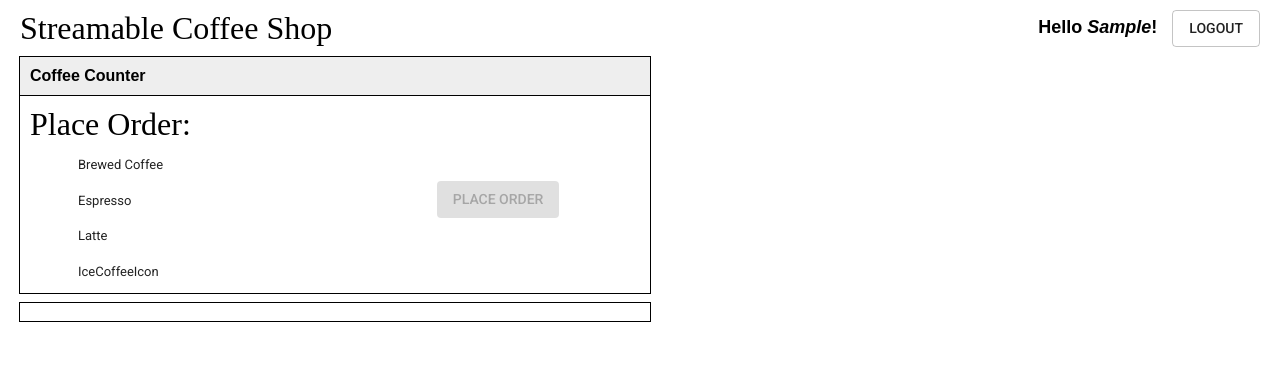
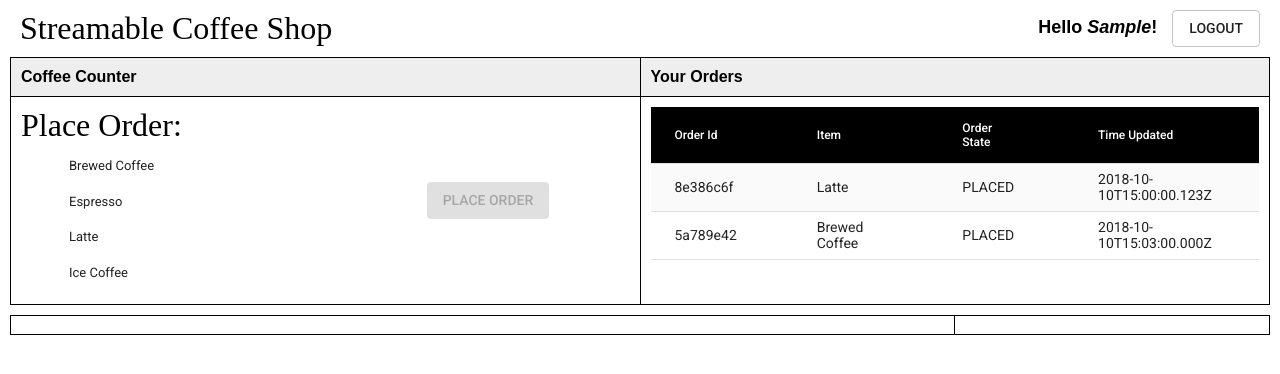
Before and after one commit to ExpediaGroup/hello-streams, a React (Create React App) app in the folder coffee-shop/: page / in a window 1280 px wide. Both pictures are taken after typing "Sample" into the empty fields and a click on the input "Login". Shown: the top 374 px of the page. Built offline with nearby package versions, Linux system fonts and the light colour scheme.

Commit message:
Added CustomerOrderDisplay

```diff
--- a/coffee-shop/src/components/CoffeeCounter.jsx
+++ b/coffee-shop/src/components/CoffeeCounter.jsx
@@ -1,5 +1,6 @@
 import React from 'react';
 
+import ClickAwayListener from '@material-ui/core/ClickAwayListener';
 import Button from '@material-ui/core/Button';
 import List from '@material-ui/core/List';
 import ListItem from '@material-ui/core/ListItem';
@@ -15,33 +16,25 @@ import './CoffeeCounter.css'
 class CoffeeCounter extends React.Component {
   constructor(props) {
     super(props);
-    this.state = {selectedIndex: undefined};
+    this.state = {
+      username: props.username,
+      selectedIndex: undefined
+    };
 
-    this.menuItems = [{
-        component: BrewedCoffeeIcon,
-        altText: 'brewed-coffee',
-        text: 'Brewed Coffee',
-        requiredBeans: 5
-      },{
-        component: EspressoIcon,
-        altText: 'espresso',
-        text: 'Espresso',
-        requiredBeans: 8
-      },{
-        component: LatteIcon,
-        altText: 'latte',
-        text: 'Latte',
-        requiredBeans: 7
-      },{
-        component: IceCoffeeIcon,
-        altText: 'espresso',
-        text: 'IceCoffeeIcon',
-        requiredBeans: 4
-      }
+    this.menuItems = [
+      this.createItem(BrewedCoffeeIcon, 'brewed-coffee', 'Brewed Coffee', 5),
+      this.createItem(EspressoIcon, 'espresso', 'Espresso', 8),
+      this.createItem(LatteIcon, 'latte', 'Latte', 7),
+      this.createItem(IceCoffeeIcon, 'ice coffee', 'Ice Coffee', 7)
     ];
 
     this.handleListItemClick = this.handleListItemClick.bind(this);
     this.handlePlaceOrder = this.handlePlaceOrder.bind(this);
+    this.handleClearOrder = this.handleClearOrder.bind(this);
+  }
+
+  createItem(component,altText,text,requiredBeans) {
+    return {component,altText,text,requiredBeans};
   }
 
   handleListItemClick(event, index) {
@@ -56,14 +49,19 @@ class CoffeeCounter extends React.Component {
     );
   }
 
+  createOrder(id, customerId, sku, requiredBeans) {
+    return {id, customerId, sku, requiredBeans};
+  }
+
   handlePlaceOrder(event) {
     let selectedItem = this.menuItems[this.state.selectedIndex];
-    let orderPlaced = {
-      id : this.uuidv4(),
-      sku : selectedItem.text,
-      requiredBeans : selectedItem.requiredBeans
-    };
+    let orderPlaced = this.createOrder(this.uuidv4(), this.state.username, selectedItem.text, selectedItem.requiredBeans);
     console.log("[INFO] ORDER_PLACED = "+ JSON.stringify(orderPlaced));
+    this.setState( {selectedIndex:undefined} );
+  }
+
+  handleClearOrder(event) {
+    this.setState({ selectedIndex: undefined });
   }
 
   renderListItems() {
@@ -88,9 +86,11 @@ class CoffeeCounter extends React.Component {
           <div className="counter-grid">
             <div className="conter-menu">
               <div className="counter-title">Place Order:</div>
+              <ClickAwayListener onClickAway={this.handleClearOrder}>
                 <List component="nav" dense={true}>
                   {this.renderListItems()}
                 </List>
+              </ClickAwayListener>
             </div>
             <div className="action-div">
               <div className="action-button"><Button variant="contained" disabled={this.state.selectedIndex === undefined} color="primary" onClick={this.handlePlaceOrder}>Place Order</Button></div>
--- a/coffee-shop/src/components/CoffeeShopPage.css
+++ b/coffee-shop/src/components/CoffeeShopPage.css
@@ -22,21 +22,35 @@
 }
 
 .top {
+  display: flex;
   margin: 0px 10px 10px;
 }
 
 .top-left {
-  width:50%;
-  margin: 0px 10px 10px;
-  outline: 1px solid black;
+  width: 50%;
+  border: 1px solid black;
+}
+
+.top-right {
+  width: 50%;
+  border-top: 1px solid black;
+  border-right: 1px solid black;
+  border-bottom: 1px solid black;
 }
 
 .bottom {
+  display: flex;
   margin: 0px 10px 10px;
 }
 
 .bottom-left {
-  width:50%;
-  margin: 10px;
-  outline: 1px solid black;
+  width: 75%;
+  border: 1px solid black;
 }
+
+.bottom-right {
+  width: 25%;
+  border-top: 1px solid black;
+  border-right: 1px solid black;
+  border-bottom: 1px solid black;
+}
--- a/coffee-shop/src/components/CoffeeShopPage.jsx
+++ b/coffee-shop/src/components/CoffeeShopPage.jsx
@@ -3,6 +3,7 @@ import React from 'react';
 import Button from '@material-ui/core/Button';
 import { Link } from 'react-router-dom';
 import CoffeeCounter from './CoffeeCounter';
+import CustomerOrderDisplay from './CustomerOrderDisplay';
 import './CoffeeShopPage.css'
 
 class CoffeeShopPage extends React.Component {
@@ -22,11 +23,17 @@ class CoffeeShopPage extends React.Component {
         </div>
         <div className="top">
           <div className="top-left">
-            <CoffeeCounter/>
+            <CoffeeCounter username={this.state.username}/>
+          </div>
+          <div className="top-right">
+            <CustomerOrderDisplay/>
           </div>
         </div>
         <div className="bottom">
           <div className="bottom-left">
+            &nbsp;
+          </div>
+          <div className="bottom-right">
             &nbsp;
           </div>
         </div>
--- /dev/null
+++ b/coffee-shop/src/components/CustomerOrderDisplay.css
@@ -0,0 +1,19 @@
+.customer-header {
+  display: block;
+  border-bottom: 1px black solid;
+  padding: 10px;
+  font-family: Arial;
+  font-style: normal;
+  background-color: #eee;
+}
+
+.customer-title {
+  font-family: copperplate;
+  font-size: 2em;
+}
+
+.customer-grid {
+  display: grid;
+  grid-template-columns: auto auto;
+  margin: 10px;
+}
--- /dev/null
+++ b/coffee-shop/src/components/CustomerOrderDisplay.jsx
@@ -0,0 +1,126 @@
+import React from 'react';
+
+import PropTypes from 'prop-types';
+import { withStyles } from '@material-ui/core/styles';
+import Table from '@material-ui/core/Table';
+import TableBody from '@material-ui/core/TableBody';
+import TableCell from '@material-ui/core/TableCell';
+import TableHead from '@material-ui/core/TableHead';
+import TableRow from '@material-ui/core/TableRow';
+
+import './CustomerOrderDisplay.css'
+
+const CustomTableCell = withStyles(theme => ({
+  head: {
+    backgroundColor: theme.palette.common.black,
+    color: theme.palette.common.white,
+  },
+  body: {
+    fontSize: 14,
+  },
+}))(TableCell);
+
+const styles = theme => ({
+  root: {
+    width: '100%',
+    marginTop: theme.spacing.unit * 3,
+    overflowX: 'auto',
+  },
+  table: {
+    minWidth: 700,
+  },
+  row: {
+    '&:nth-of-type(odd)': {
+      backgroundColor: theme.palette.background.default,
+    },
+  },
+});
+
+class CustomerOrderDisplay extends React.Component {
+  constructor(props) {
+    super(props);
+    this.classes = props.classes;
+    this.state = {
+      data: [],
+    };
+
+    this.createTestRow = this.createTestRow.bind(this);
+    this.handleListItemClick = this.handleListItemClick.bind(this);
+    this.handlePlaceOrder = this.handlePlaceOrder.bind(this);
+
+    // TODO remove this part when this is wired with GraphQL
+    this.idx = -1;
+    this.state.data.push(this.createTestRow(
+      "fade78f1-c7c1-47d7-952b-6cab8e386c6f",
+      "Latte",
+      "PLACED",
+      new Date("October 10, 2018 15:00:00.123")));
+    this.state.data.push(this.createTestRow(
+      "b89428d9-e86c-40ff-9224-e9245a789e42",
+      "Brewed Coffee",
+      "PLACED",
+      new Date("October 10, 2018 15:03:00.000")));
+  }
+
+  createTestRow(id, item, state, updated) {
+    this.idx++;
+    var idx=this.idx;
+    return {idx, id, item, state, updated};
+  }
+
+  handleListItemClick(event, index) {
+    console.log("[INFO] " + index + " item selected");
+    this.setState({ selectedIndex: index });
+  }
+
+  handlePlaceOrder(event) {
+    let selectedItem = this.menuItems[this.state.selectedIndex];
+    let orderPlaced = {
+      sku : selectedItem.text,
+      requiredBeans : selectedItem.requiredBeans
+    };
+    console.log("[INFO] ORDER_PLACED = "+ JSON.stringify(orderPlaced));
+  }
+
+  render() {
+    return (
+      <div>
+        <div className="customer-header">
+          <strong>Your Orders</strong>
+        </div>
+        <div className="customer-grid">
+          <Table>
+            <TableHead>
+              <TableRow>
+                <CustomTableCell>Order Id</CustomTableCell>
+                <CustomTableCell>Item</CustomTableCell>
+                <CustomTableCell>Order State</CustomTableCell>
+                <CustomTableCell>Time Updated</CustomTableCell>
+              </TableRow>
+            </TableHead>
+            <TableBody>
+              {this.state.data.map(row =>{
+                return (
+                  <TableRow className={this.classes.row} key={row.idx}>
+                    <CustomTableCell component="th" scope="row">
+                      {row.id.slice(-8)}
+                    </CustomTableCell>
+                    <CustomTableCell>{row.item}</CustomTableCell>
+                    <CustomTableCell>{row.state}</CustomTableCell>
+                    <CustomTableCell>{row.updated.toISOString()}</CustomTableCell>
+                  </TableRow>
+                );
+              })}
+            </TableBody>
+          </Table>
+        </div>
+      </div>
+    );
+  }
+}
+
+CustomerOrderDisplay.propTypes = {
+  classes: PropTypes.object.isRequired,
+};
+
+export default withStyles(styles)(CustomerOrderDisplay);
```
Lines whose indentation alone changed are shown as unchanged.
